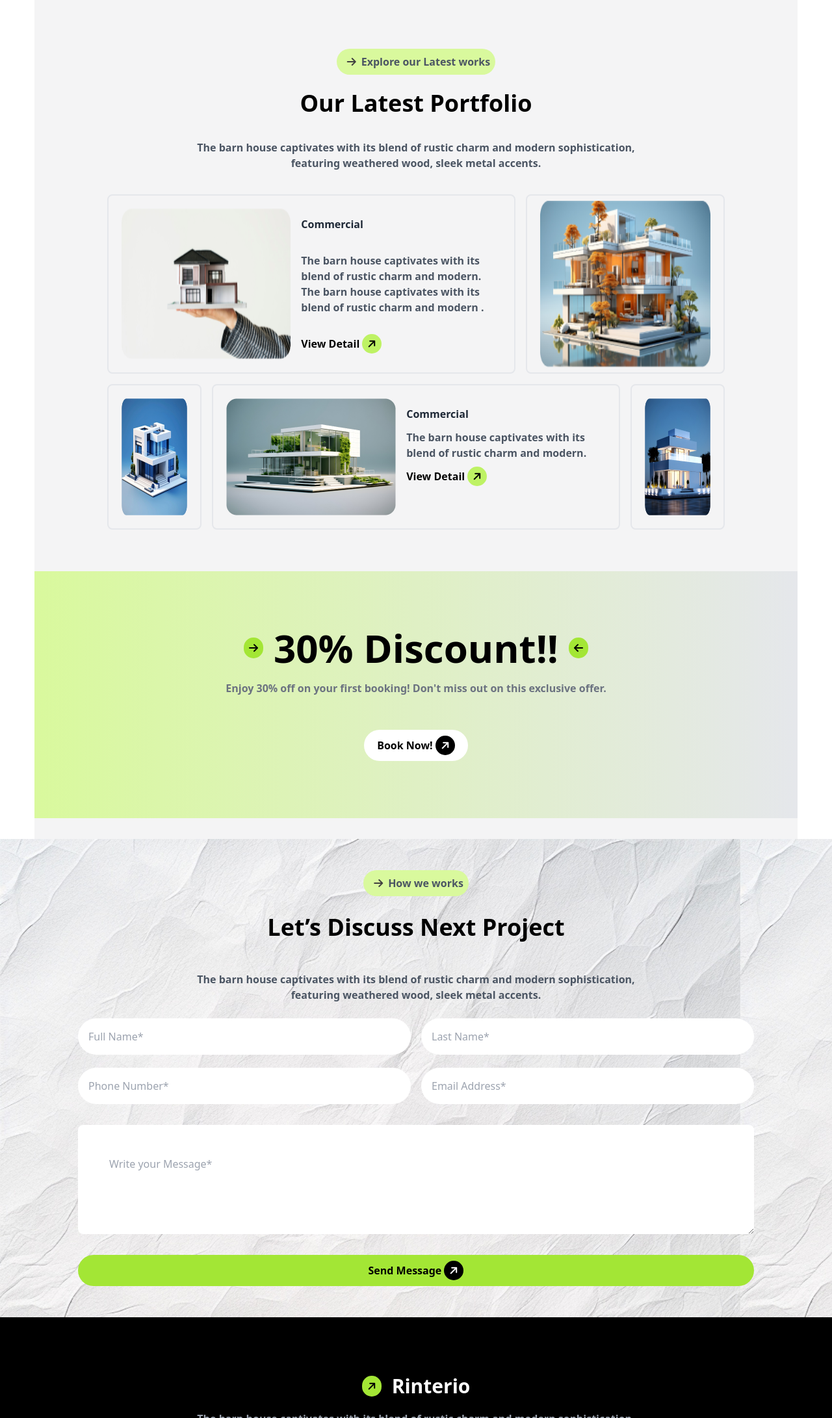
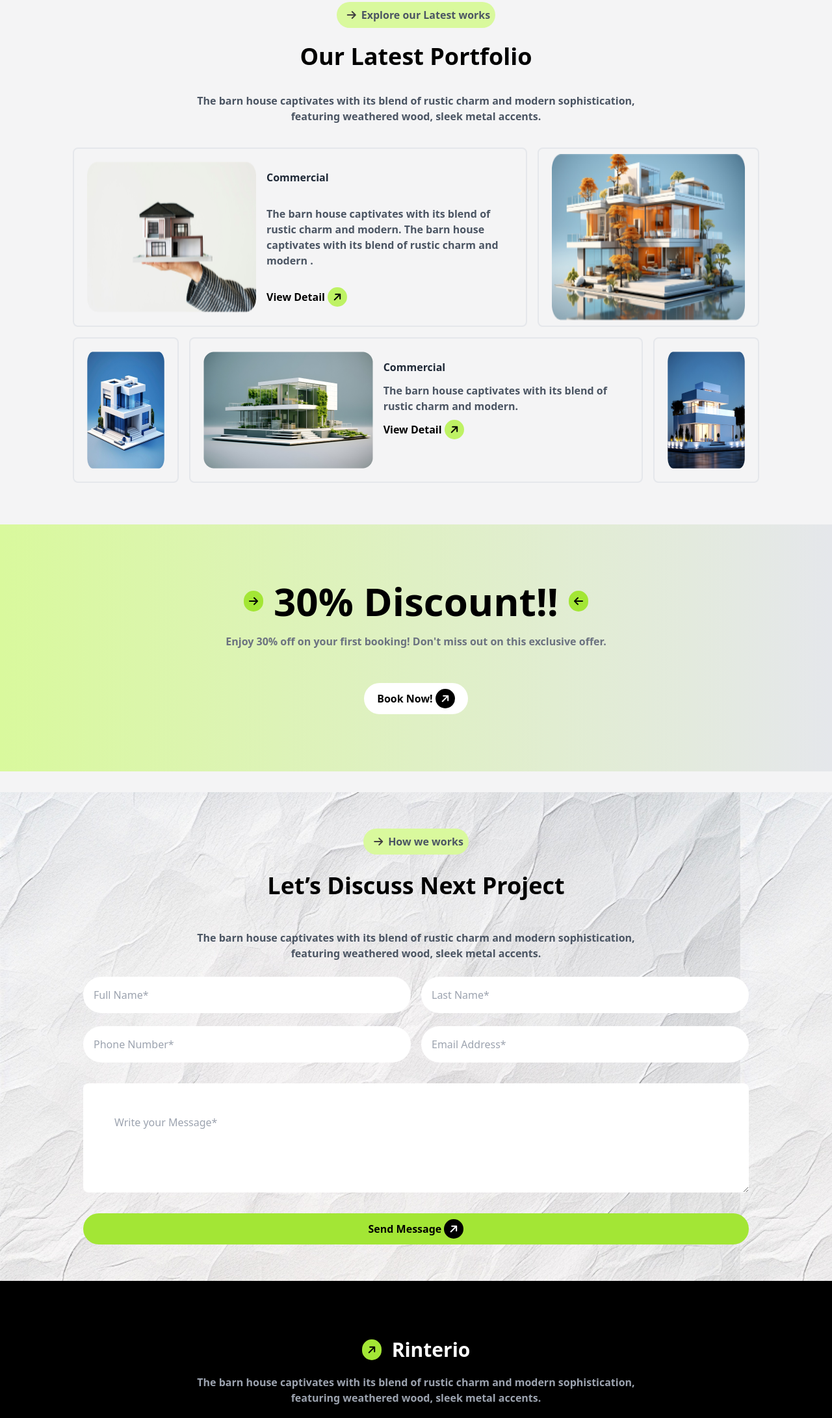
Before and after one commit to ShamsunNaharWafia/Rinterio, a plain HTML site: page index.html in a window 1280 px wide. Shown: the part 2220-4402 px from the top of the page at 65% size. Drawn offline with nearby package versions, Linux system fonts and the light colour scheme.

Commit message:
responsive fix .

```diff
--- a/index.html
+++ b/index.html
@@ -105,12 +105,12 @@
     <!-- section -->
 
 
-    <main class="w-11/12 mx-auto bg-zinc-100 py-8">
+    <main class=" bg-zinc-100 py-8">
 
         <!--1st section  -->
         <section class="w-11/12 mx-auto p-16 sm:p-2">
             <img class="-m-2 sm:hidden" src="assets/Vector.png" alt="">
-            <div class="flex lg:flex-row gap-7 p-12 justify-center sm:flex-col">
+            <div class="flex lg:flex-row gap-7 p-12 sm:flex-col">
 
                 <div class="flex flex-col lg:items-start sm:justify-items-center gap-6">
                     <div class=" sm:justify-items-center sm:text-center">
@@ -174,7 +174,7 @@
                         metal accents.
                     </p>
                 </div>
-                <div class="flex lg:flex-row sm:flex-col gap-6">
+                <div class="flex lg:flex-row sm:flex-col justify-center gap-6">
                     <div class="rounded-lg bg-pink-300 p-5">
                         <img src="assets/concept.png">
                         <div>
@@ -275,9 +275,9 @@
 
         <!-- self section -->
 
-        <section class="mx-auto lg:px-28 lg:py-10 sm:p-2 p-12 bg-gradient-to-r from-lime-200 to-gray-200">
+        <section class="mx-auto lg:px-28 lg:py-10 sm:p-2 bg-gradient-to-r from-lime-200 to-gray-200">
             <div class="mx-auto px-28">
-                <div class="flex flex-col items-center p-12">
+                <div class="flex flex-col items-center lg:p-12 sm:p-4">
                     <div class="flex gap-x-4 items-center">
                         <span class="rounded-full px-2 py-1 bg-lime-400">
                             <i class="fa-solid fa-arrow-right"></i>
@@ -303,8 +303,8 @@
 
     <!-- lets Discuss section  -->
 
-    <section class="mx-auto lg:px-28 lg:py-10 sm:p-2 bg-local py-10" style="background-image: url(assets/bg.jpg)">
-        <div class="mx-auto px-28 sm:p-2">
+    <section class="mx-auto lg:px-28 lg:py-10 sm:p-4 bg-local py-10" style="background-image: url(assets/bg.jpg)">
+        <div class="mx-auto px-28 sm:p-4">
             <div class="text-center">
                 <button class="rounded-full font-semibold text-md text-gray-600 bg-lime-200 p-2">
                     <span class="rounded-full px-2 py-1"><i class="fa-solid fa-arrow-right"
@@ -317,7 +317,7 @@
                     metal accents.
                 </p>
             </div>
-            <div class="">
+            <div>
                 <div class="grid lg:grid-cols-2 sm:grid-cols-1 gap-4">
                     <label class="block ">
                         <input type="text" class="mt-1 bg-white  w-full
@@ -354,9 +354,9 @@
 
     <!--footer  -->
 
-    <footer class="mx-auto lg:px-28 lg:py-10 sm:p-2 bg-black">
+    <footer class="lg:px-28 lg:py-10 sm:p-2 bg-black">
         <div class="mx-auto px-28 ">
-            <div class="flex flex-col items-center p-12">
+            <div class="flex flex-col items-center lg:p-12 sm:p-4">
                 <div class="flex gap-x-4 items-center">
                     <span class="rounded-full px-2 py-1 bg-lime-400">
                         <i class="fa-solid fa-arrow-right -rotate-45"></i>
```
